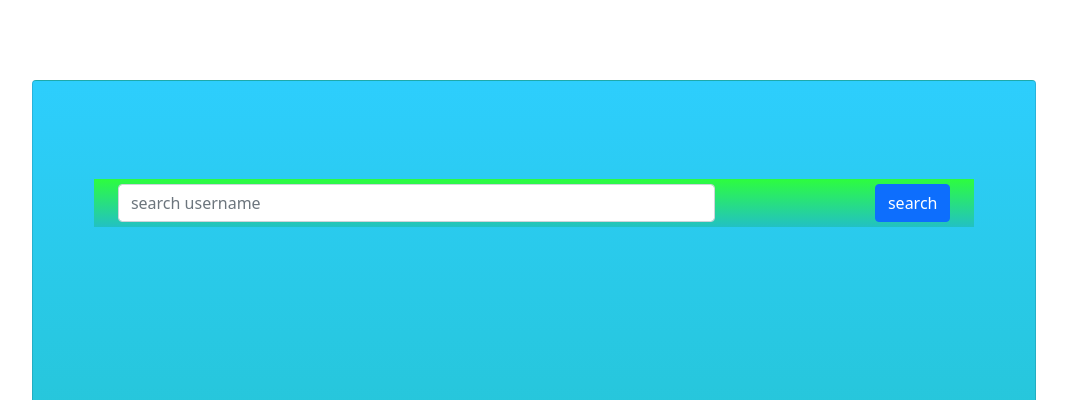
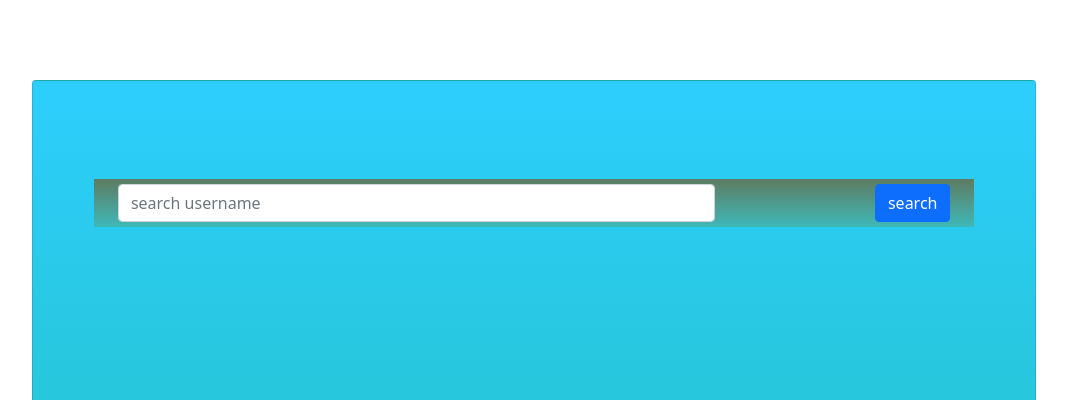
Before and after one commit to susantata/github-users-app, a plain HTML site: page index.html in a window 1280 px wide. Shown: the top 400 px of the page, without its empty margins (38-1105 px from the left). Drawn offline with nearby package versions, Linux system fonts and the light colour scheme.

Commit message:
changed on the background color

```diff
--- a/index.js
+++ b/index.js
@@ -45,7 +45,7 @@ function fetchRepos() {
     })
 }
 
-function fetchFollowing() {
+function fetchfollowing() {
     return fetch(url + input.value + `/following`)
         .then(resp => resp.json())
         .then(flw => {
--- a/susan.css
+++ b/susan.css
@@ -71,8 +71,8 @@
     width: 90%;
     margin: auto;
     justify-content: center;
-    background: rgb(34,193,195);
-background: linear-gradient(0deg, rgba(34,193,195,1) 0%, rgba(45,253,62,1) 100%);
+    background: rgb(34, 163, 163);
+background: linear-gradient(0deg, rgb(62, 184, 184) 0%, rgb(94, 123, 97) 100%);
 height: 20px;
 }
 .image {
```
